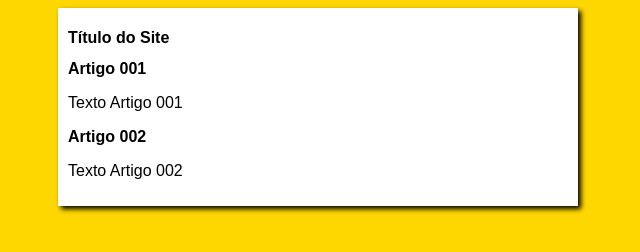
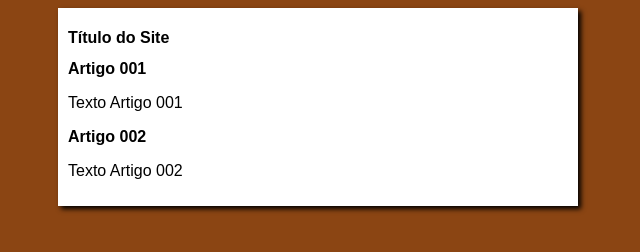
Before and after one commit to IsmaelVas/projeto-site, a plain HTML site: page index.html in a window 1280 px wide. Shown: the whole page, without its empty margins (322-962 px from the left). Drawn offline with Linux system fonts and the light colour scheme.

Commit message:
Update style.css

```diff
--- a/estilos/style.css
+++ b/estilos/style.css
@@ -4,7 +4,7 @@
 }
 
 body {
-    background-color: gold;
+    background-color: saddlebrown;
 }
 
 main {
```
